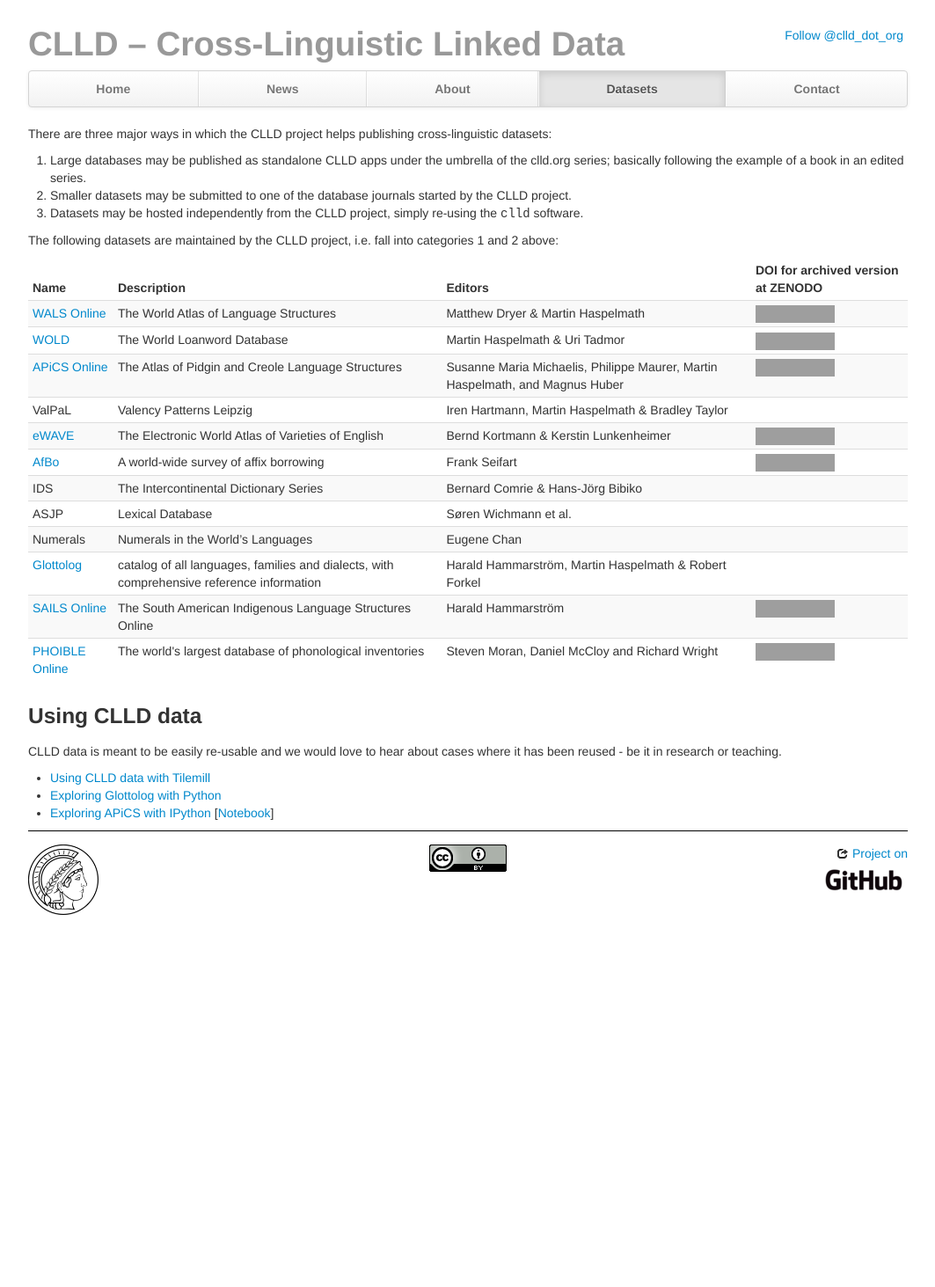
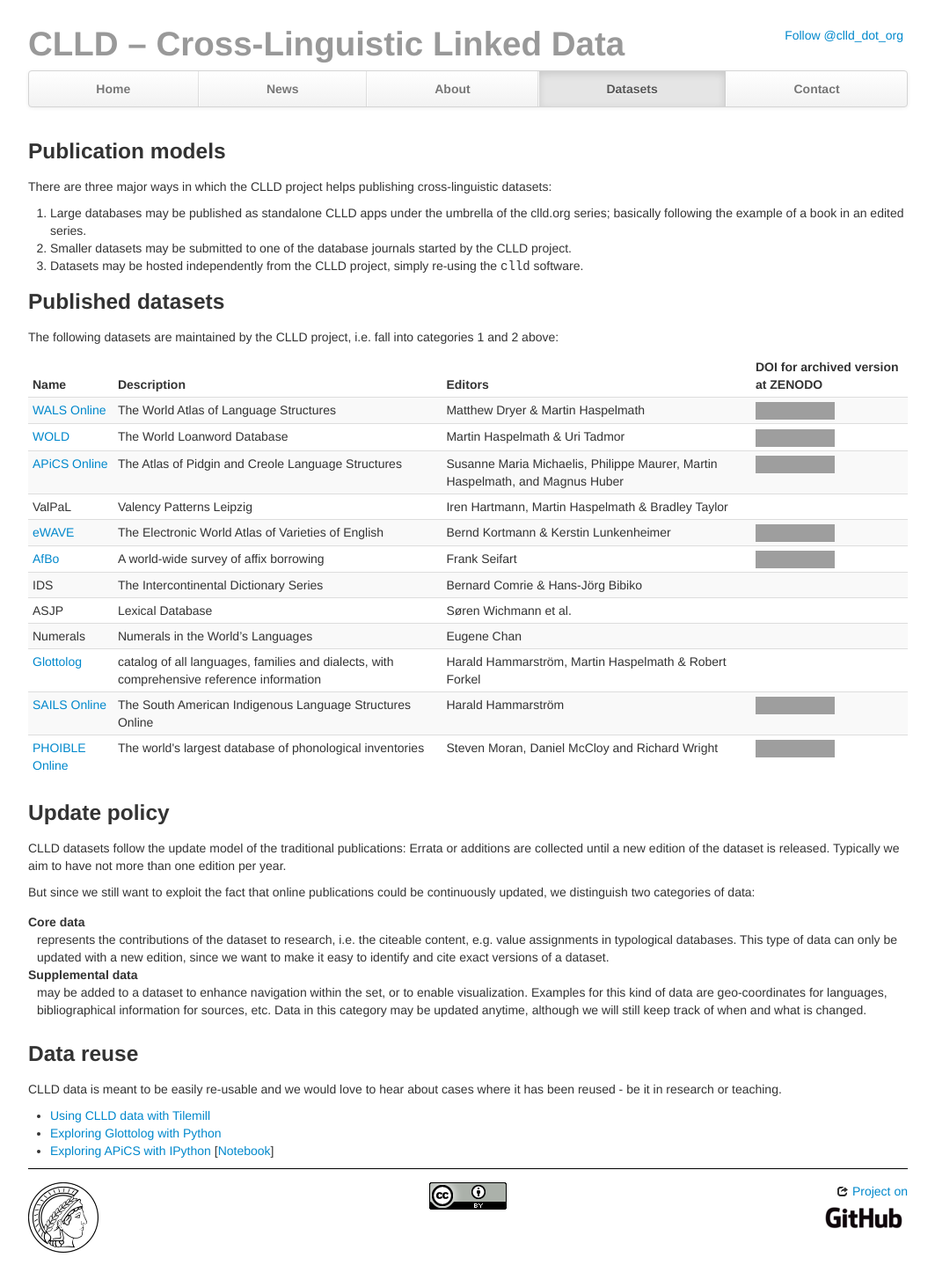
Before and after one commit to clld/clld.github.io, a Jekyll site: the page built from datasets.html, in a window 1280 px wide, cut to the strip 0-1484 px from the top of the page. Shown: the top 1463 px of the strip at 88% size, without its empty margins (108-1171 px from the left). Built offline with Jekyll 4.4.1, drawn with Linux system fonts in a browser that asks for light colours; nearby versions of some CDN libraries; comment, search, counter and statistics services are not loaded; before the commit the page ends 1100 px from its top, so only the background shows below that; grey boxes are pictures that could not be loaded.

Commit message:
added description of general update policy

```diff
--- a/datasets.html
+++ b/datasets.html
@@ -3,6 +3,7 @@
 menu_item: datasets
 ---
 
+<h3>Publication models</h3>
 <p>
     There are three major ways in which the CLLD project helps publishing cross-linguistic
     datasets:
@@ -22,6 +23,7 @@
     </li>
 </ol>
 
+        <h3>Published datasets</h3>
 <p>
     The following datasets are maintained by the CLLD project, i.e. fall into categories 1
     and 2 above:
@@ -111,7 +113,34 @@
     </tbody>
 </table>
 
-<h3>Using CLLD data</h3>
+        <h3>Update policy</h3>
+        <p>
+            CLLD datasets follow the update model of the traditional publications: Errata or
+            additions are collected until a new edition of the dataset is released. Typically
+            we aim to have not more than one edition per year.
+        </p>
+        <p>
+            But since we still want to exploit the fact that online publications could be
+            continuously updated, we distinguish two categories of data:
+        </p>
+        <dl>
+            <dt>Core data</dt>
+            <dd>
+                represents the contributions of the dataset to research, i.e. the citeable
+                content, e.g. value assignments in typological databases.
+                This type of data can only be updated with a new edition, since we want to make
+                it easy to identify and cite exact versions of a dataset.
+            </dd>
+            <dt>Supplemental data</dt>
+            <dd>
+                may be added to a dataset to enhance navigation within the set, or to enable
+                visualization. Examples for this kind of data are geo-coordinates for languages,
+                bibliographical information for sources, etc. Data in this category may be
+                updated anytime, although we will still keep track of when and what is changed.
+            </dd>
+        </dl>
+
+<h3>Data reuse</h3>
 <p>
   CLLD data is meant to be easily re-usable and we would love to hear about cases where it has been reused - be it
   in research or teaching.
```
